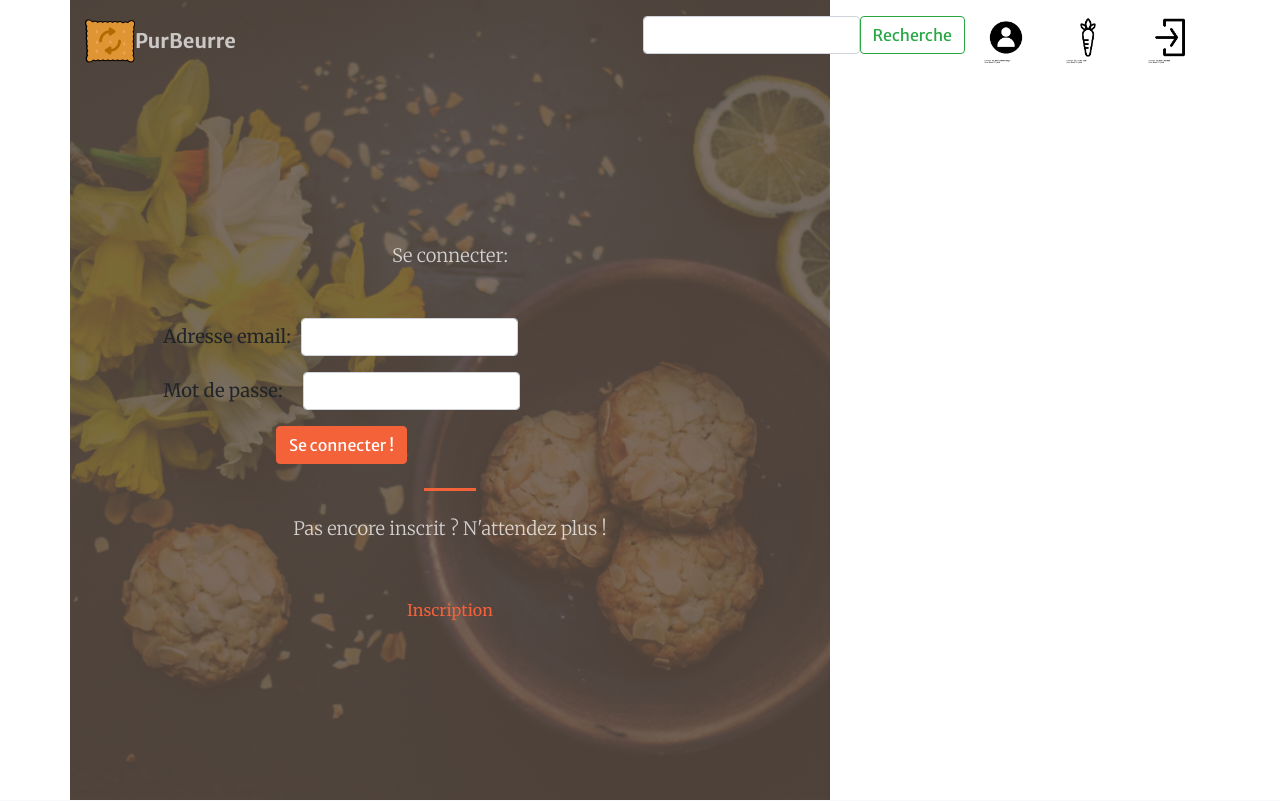
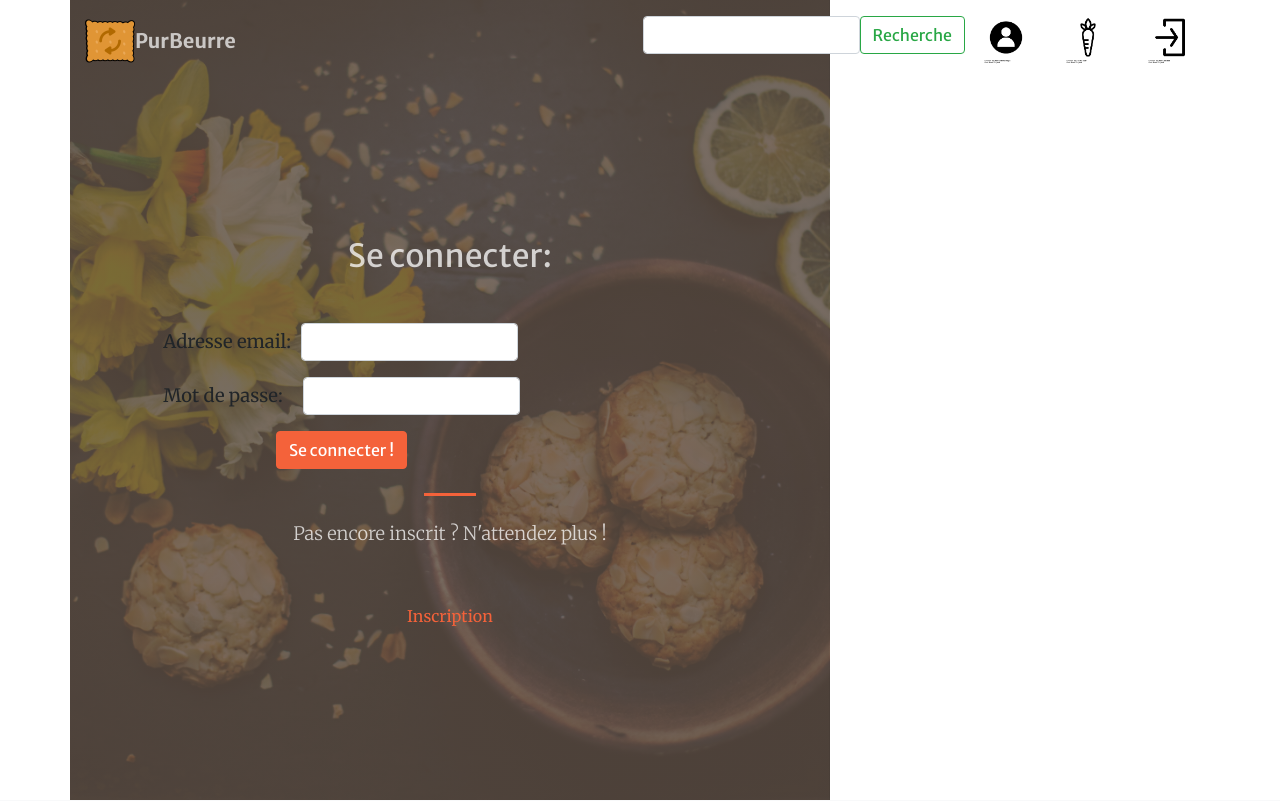
Before and after one commit to Kyossen/PurBeurre---Project_8, a Django app: page /search/connect.html in a window 1280 px wide. Shown: the top 801 px of the page. Run offline with Django 3.2, Linux system fonts and the light colour scheme; some libraries are stand-ins or nearby versions.

Commit message:
Update
Update

```diff
--- a/search/templates/search/connect.html
+++ b/search/templates/search/connect.html
@@ -5,9 +5,9 @@
     <div class="container h-100">
       <div class="row h-100 align-items-center justify-content-center text-center">
         <div class="col-lg-10 align-self-end">
-            <p class="text-white-75 font-weight-light mb-5">
-                Se connecter:<br />
-            </p>
+            <h2 class="text-white-75 font-weight-light mb-5">
+                Se connecter:
+            </h2>
             <form class="form-inline col-lg-10 col-xs-10 align-self-baseline" action="{% url 'connect' %}" method="POST">
                {% csrf_token %}
                 <div class=" pull-right center">
```
